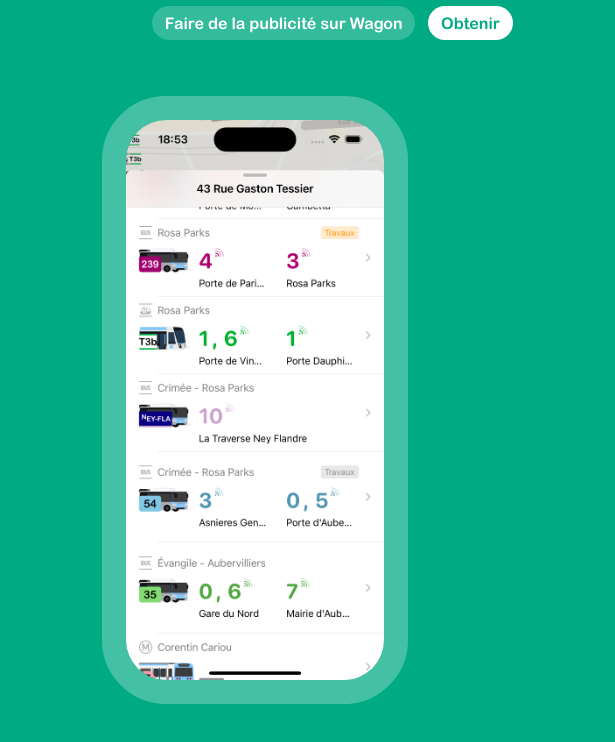
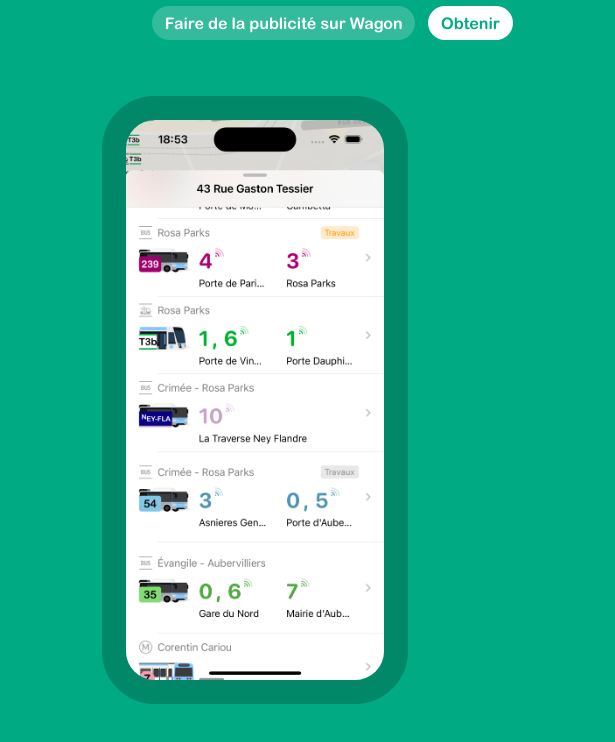
Before and after one commit to ridewithwagon/about-website, a plain HTML site: page index.html in a window 1280 px wide. Shown: the part 26-768 px from the top of the page, 665-1280 px from the left. Drawn offline with Linux system fonts and the light colour scheme.

Commit message:
fix styles

```diff
--- a/style.css
+++ b/style.css
@@ -40,9 +40,9 @@ main {
 main>img {
     height: 70vh;
     width: auto;
-    border: 3vh solid #fff4;
-    border-radius: 8vh;
     margin-left: 50px;
+    border-radius: 6.6vh;
+    border: 3vh solid rgba(0, 0, 0, 0.2);
 }
 
 @media (max-width:1100px) {
```
